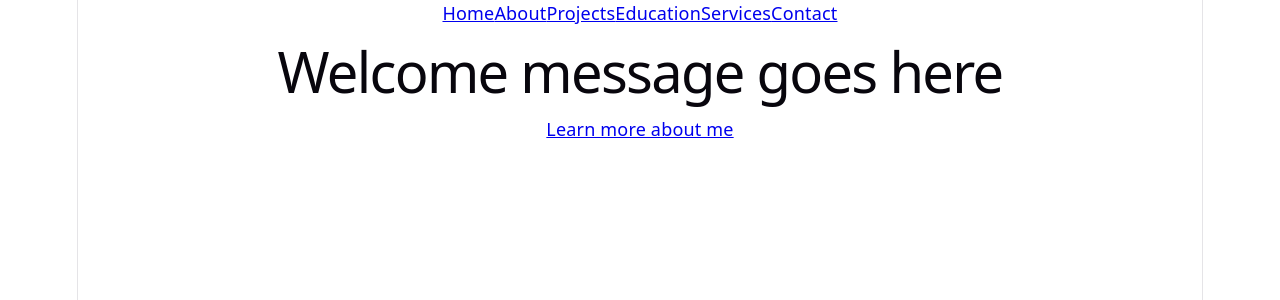
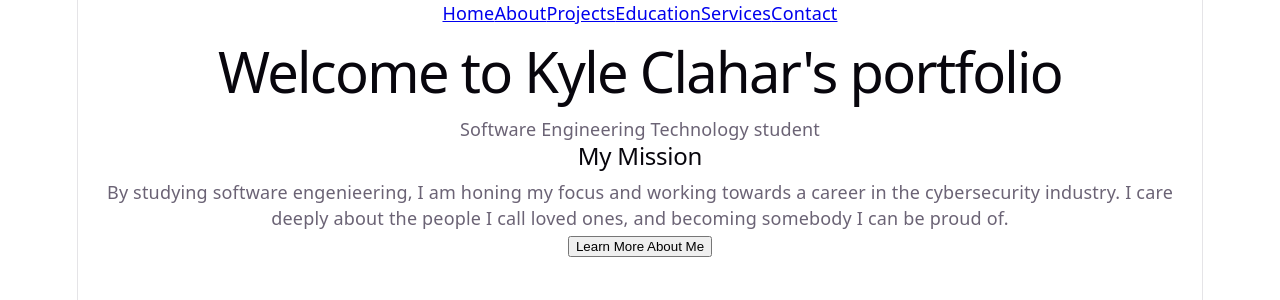
Before and after one commit to KyleClaharCentennial/portfolio-site, a React (Vite) app: page / in a window 1280 px wide. Shown: the top 300 px of the page. Built offline with nearby package versions, Linux system fonts and the light colour scheme.

Commit message:
Add Home page content

```diff
--- a/src/pages/Home.jsx
+++ b/src/pages/Home.jsx
@@ -1,12 +1,30 @@
+// Home page: welcome message, mission statement, and a button to the About page.
 import { Link } from 'react-router-dom';
 
 function Home() {
+  // Text kept in variables so it is easy to edit.
+  const siteOwner = 'Kyle Clahar';
+  const welcomeMessage = `Welcome to ${siteOwner}'s portfolio`;
+  const missionStatement =
+    'By studying software engenieering, I am honing my focus and working towards a career in the cybersecurity industry. I care deeply about the people I call loved ones, and becoming somebody I can be proud of.';
+
   return (
-    <div>
-      <h1>Welcome message goes here</h1>
+    <section className="home">
+      {/* Welcome message */}
+      <h1>{welcomeMessage}</h1>
 
-      <Link to="/about">Learn more about me</Link>
-    </div>
+      {/* Short tagline, e.g. your program or focus */}
+      <p>Software Engineering Technology student</p>
+
+      {/* Mission statement */}
+      <h2>My Mission</h2>
+      <p>{missionStatement}</p>
+
+      {/* Button that redirects to the About page */}
+      <Link to="/about">
+        <button type="button">Learn More About Me</button>
+      </Link>
+    </section>
   );
 }
 
```
Also changed, not shown: 1 other file (tests, documents, lock files or other folders).
